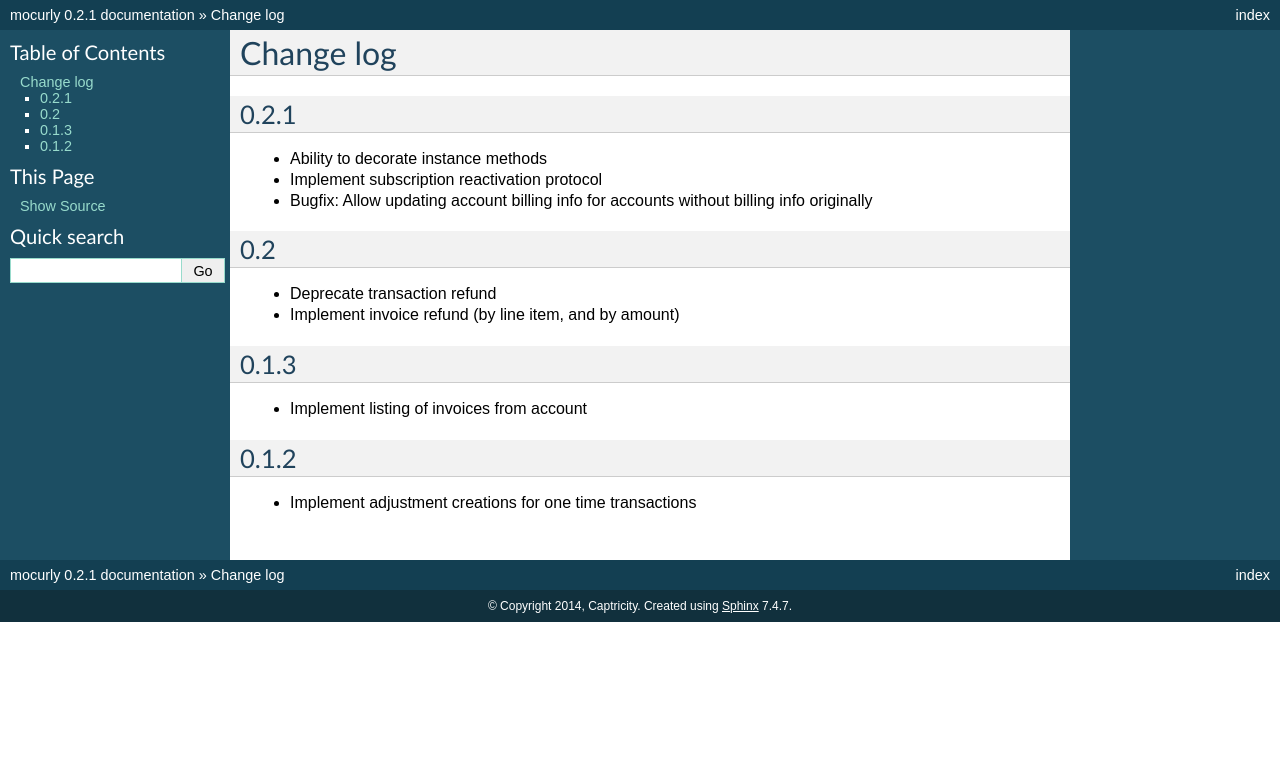
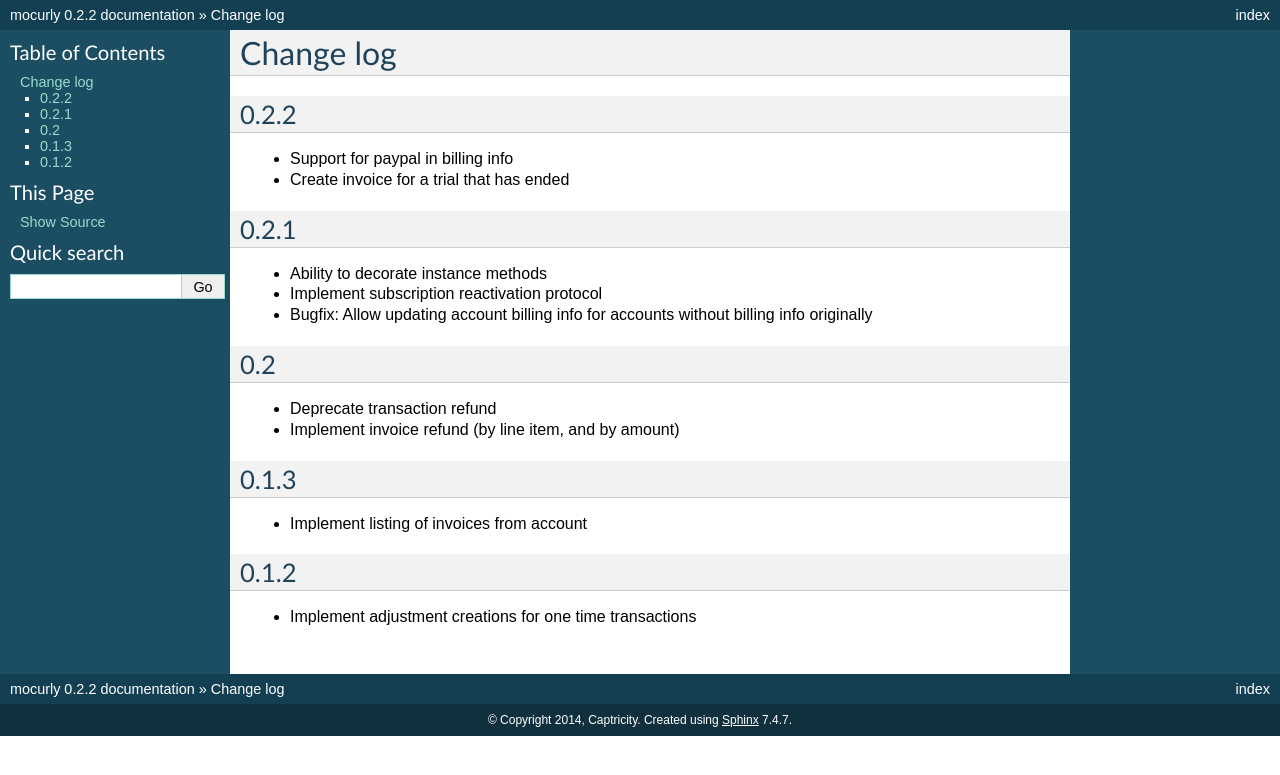
Before and after one commit to Captricity/mocurly, a Sphinx documentation site: the page built from docs/source/change-log.rst, in a window 1280 px wide. Shown: the top 775 px of the page. Built offline with Sphinx 7.4.7, drawn with Linux system fonts in a browser that asks for light colours.

Commit message:
Bump version

```diff
--- a/docs/source/change-log.rst
+++ b/docs/source/change-log.rst
@@ -3,6 +3,12 @@
 ==========
 Change log
 ==========
+
+0.2.2
+-----
+
+- Support for paypal in billing info
+- Create invoice for a trial that has ended
 
 0.2.1
 -----
--- a/docs/source/conf.py
+++ b/docs/source/conf.py
@@ -55,7 +55,7 @@ copyright = u'2014, Captricity'
 # The short X.Y version.
 version = '0.2'
 # The full version, including alpha/beta/rc tags.
-release = '0.2.1'
+release = '0.2.2'
 
 # The language for content autogenerated by Sphinx. Refer to documentation
 # for a list of supported languages.
--- a/mocurly/__init__.py
+++ b/mocurly/__init__.py
@@ -3,4 +3,4 @@ from .core import mocurly
 from .errors import *
 from .backend import *
 
-__version__ = '0.2.1'
+__version__ = '0.2.2'
--- a/setup.py
+++ b/setup.py
@@ -6,13 +6,13 @@ setup(
     name='mocurly',
     packages=find_packages(exclude=("tests", "tests.*")),
     package_data={'mocurly': ['templates/*.xml']},
-    version='0.2.1',
+    version='0.2.2',
     description='A library that allows your python tests to easily mock out the recurly library',
     long_description=open('README.rst').read(),
     author='Yoriyasu Yano',
     author_email='yoriy@captricity.com',
     url='https://github.com/Captricity/mocurly',
-    download_url='https://github.com/Captricity/mocurly/tarball/v0.2.1',
+    download_url='https://github.com/Captricity/mocurly/tarball/v0.2.2',
     keywords = ['testing'],
     install_requires=install_requires,
     test_suite='tests'
```
Also changed, not shown: 15 other files.
